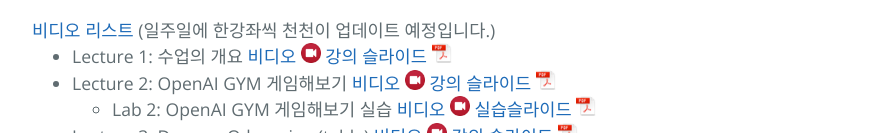
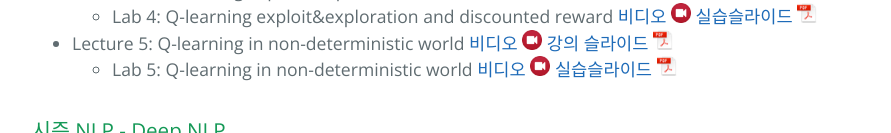
Before and after one commit to hunkim/ml, a plain HTML site: page index.html in a window 1280 px wide. Shown: the part 878-1011 px from the top of the page, without its empty margins (192-1083 px from the left). Drawn offline with nearby package versions, Linux system fonts and the light colour scheme.

Commit message:
Added RL5

```diff
--- a/index.html
+++ b/index.html
@@ -16,6 +16,8 @@
     </section>
 
     <section class="main-content">
+
+        <!--
         <h3><img src="img/new.png" width="44">이벤트: 2017년 TensorFlow 와 함께 딥러닝에 빠져들자!</h3>
 
         <p>2017년 1월 한달동안 #모두를위한딥러닝 시즌 1 수업을 들으시는 100분에게 선물을 드립니다!</p>
@@ -23,7 +25,7 @@
             <li><A href="https://docs.google.com/document/d/1mArk2XvKcFf7XvwAqxb8VhdRmMZwl7uYRiIsdzCMQvo/pub">이벤트 참여방법</A></li>
             <li><A href="https://goo.gl/Jn3mOu">퀴즈입력및 이벤트 응모</A> (2017년 2월 5일 오후 11시:59분까지 접수)</li>
         </ul>
-
+-->
 
       <h3>
 <a id="정말 쉬운-머신러닝과-딥러닝의-강의" class="anchor" href="#%EA%B8%B0%EB%B3%B8%EC%A0%81%EC%9D%B8-%EB%A8%B8%EC%8B%A0%EB%9F%AC%EB%8B%9D%EA%B3%BC-%EB%94%A5%EB%9F%AC%EB%8B%9D%EC%9D%98-%EA%B0%95%EC%9D%98" aria-hidden="true"><span aria-hidden="true" class="octicon octicon-link"></span></a>모두를 위한  머신러닝과 딥러닝의 강의</h3>
@@ -69,6 +71,15 @@
         <ul>
             <li>Lab 4: Q-learning exploit&exploration and discounted reward <a href="https://youtu.be/VYOq-He90bE">비디오 <img width="20" src="video.png"></a>
                 <A href="RL/rl-l04.pdf">실습슬라이드 <img width="20" src="pdf.png"></A>
+            </li>
+        </ul>
+
+     <li>Lecture 5: Q-learning in non-deterministic world <a href="https://youtu.be/6KSf-j4LL-c">비디오 <img width="20" src="video.png"></a>
+        <A href="RL/rl05.pdf">강의 슬라이드 <img width="20" src="pdf.png"></A>
+    </li>
+        <ul>
+            <li>Lab 5: Q-learning in non-deterministic world  <a href="https://youtu.be/ZCumo_6qTsU">비디오 <img width="20" src="video.png"></a>
+                <A href="RL/rl-l05.pdf">실습슬라이드 <img width="20" src="pdf.png"></A>
             </li>
         </ul>
 </ul>
```
Also changed, not shown: 2 other files.
